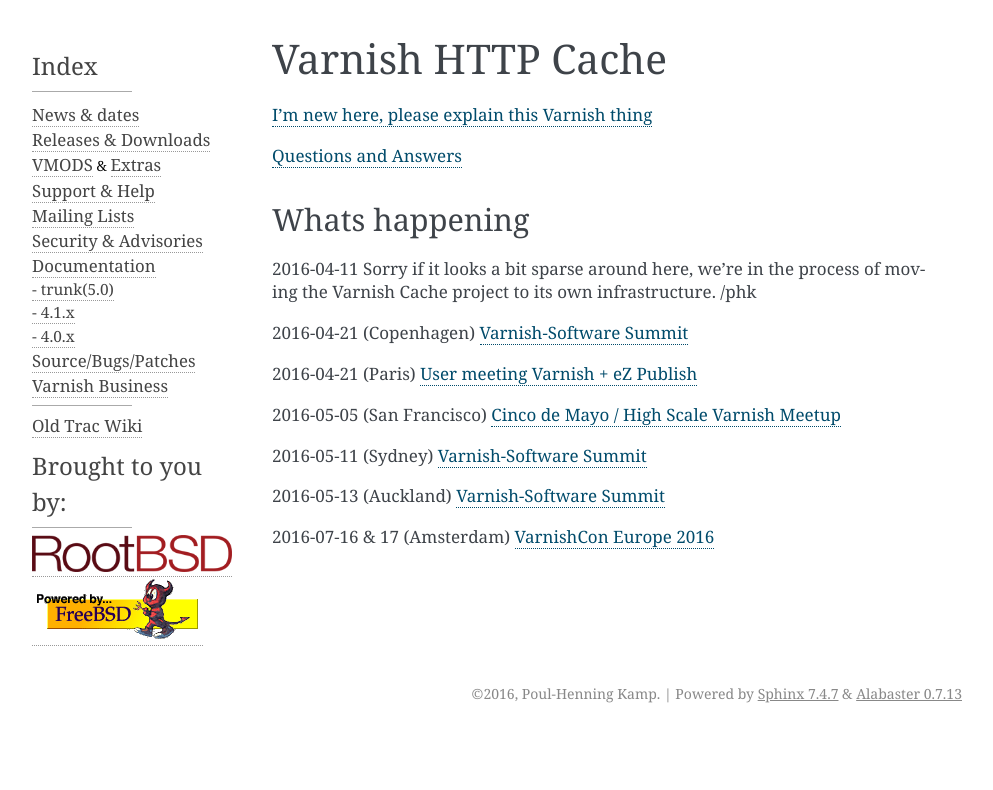
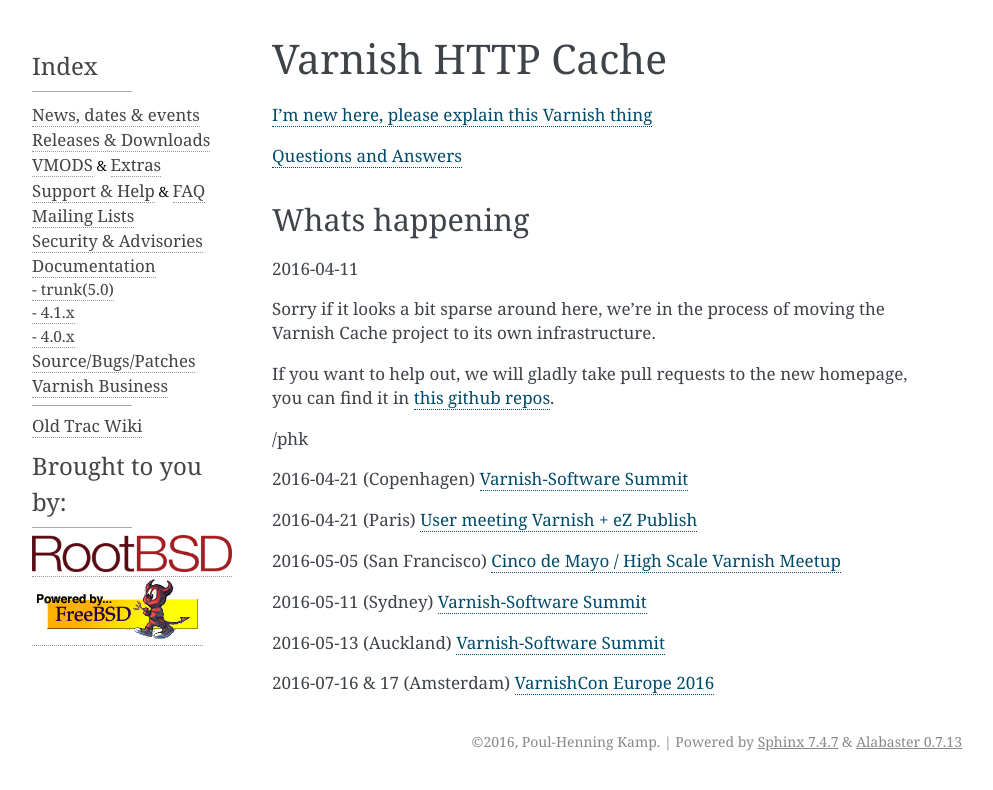
Before and after one commit to varnishcache/homepage, a Sphinx documentation site: the page built from R1/source/index.rst, in a window 1280 px wide. Shown: the top 790 px of the page, without its empty margins (148-1141 px from the left). Built offline with Sphinx 7.4.7, drawn with Linux system fonts in a browser that asks for light colours.

Commit message:
Add note about contributions

```diff
--- a/R1/source/_templates/phkbar.html
+++ b/R1/source/_templates/phkbar.html
@@ -1,11 +1,14 @@
 <h3>Index</h3>
 <hr />
 <ul>
-    <li class="toctree-l1"><a href="/news/index.html">News & dates</a></li>
+    <li class="toctree-l1"><a href="/news/index.html">News, dates & events</a></li>
     <li class="toctree-l1"><a href="/releases/index.html">Releases & Downloads</a></li>
     <li class="toctree-l1"><a href="/vmods/index.html">VMODS</a> &amp;
     <a href="/extras/index.html">Extras</a></li>
-    <li class="toctree-l1"><a href="/support/index.html">Support & Help</a></li>
+    <li class="toctree-l1">
+	<a href="/support/index.html">Support & Help</a> &amp;
+	<a href="/faq/index.html">FAQ</a>
+    </li>
     <li class="toctree-l1"><a href="https://www.varnish-cache.org/lists/mailman/listinfo">Mailing Lists</a></li>
     <li class="toctree-l1"><a href="/security/index.html">Security & Advisories</a></li>
     <li class="toctree-l1"><a href="/docs/index.html">Documentation</a></li>
--- a/R1/source/index.rst
+++ b/R1/source/index.rst
@@ -8,8 +8,16 @@
 Whats happening
 ---------------
 
-2016-04-11 Sorry if it looks a bit sparse around here, we're in the process
-of moving the Varnish Cache project to its own infrastructure. /phk
+2016-04-11
+
+Sorry if it looks a bit sparse around here, we're in the process
+of moving the Varnish Cache project to its own infrastructure.
+
+If you want to help out, we will gladly take pull requests to the
+new homepage, you can find it in
+`this github repos <https://github.com/varnishcache/homepage>`_.
+
+/phk
 
 2016-04-21 (Copenhagen) `Varnish-Software Summit
 <http://info.varnish-software.com/copenhagen-summit-2016>`_
```
